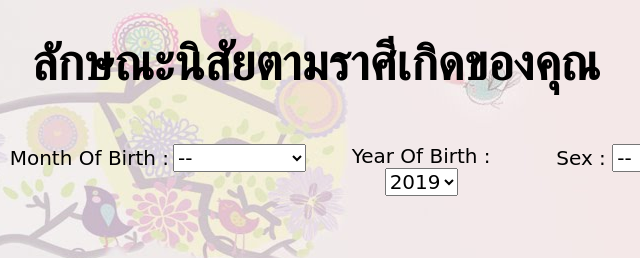
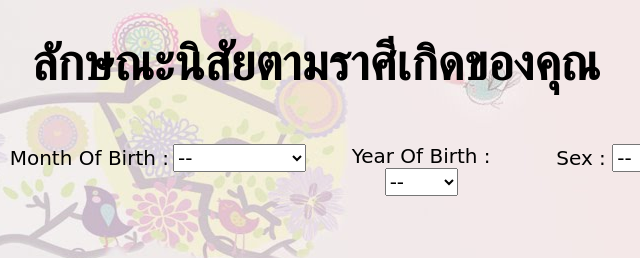
Before and after one commit to JulalakTammaphet/ProjectI_html, a plain HTML site: page index.html in a window 1280 px wide. Shown: the top 258 px of the page, 324-964 px from the left. Drawn offline with nearby package versions, Linux system fonts and the light colour scheme; a web font is replaced by a local one.

Commit message:
Update index.html

```diff
--- a/index.html
+++ b/index.html
@@ -98,7 +98,7 @@
             <center>
                 <a class="fontchoice"> Year Of Birth :</a>
                 <select name="" id="year" class="fontchoice">
-
+                    <option value="0">--</option>
                     <option value="0">2019</option>
                     <option value="1">2018</option>
                     <option value="2">2017</option>
```
